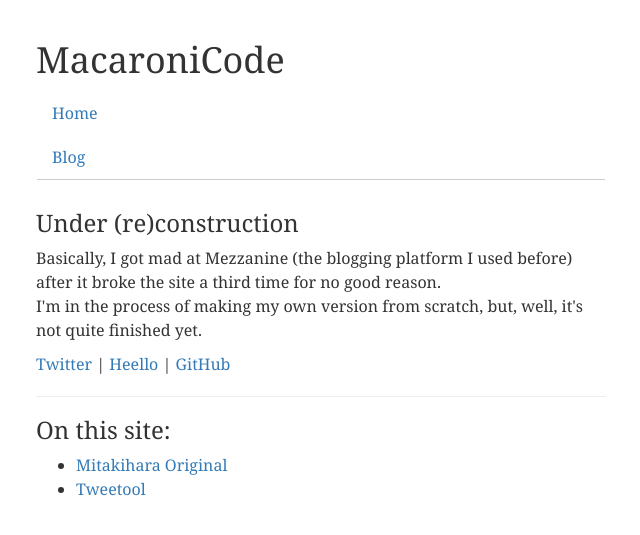
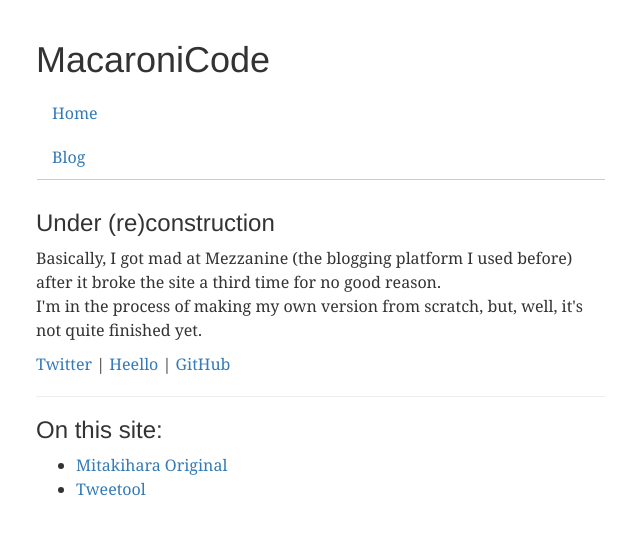
Before and after one commit to liclac/Home, a Python web app: template templates/home.html in a window 1280 px wide. Shown: the top 535 px of the page, without its empty margins (319-959 px from the left). Run offline with Jinja, Linux system fonts and the light colour scheme; the template is opened without the code that fills it, so the values that code supplies are empty; some libraries are stand-ins or nearby versions.

Commit message:
In-post header styling

```diff
--- a/static/style.css
+++ b/static/style.css
@@ -4,9 +4,14 @@ body {
 	line-height:24px;
 }
 
+h1, h2, h3, h4, h5 {
+	font-family:'Helvetica Neue', Helvetica, Arial, sans-serif;
+}
+
 article h2 {
 	font-size:32px;
 	line-height:48px;
+	margin-top:48px;
 	border-bottom:1px solid #ccc;
 }
 
```
